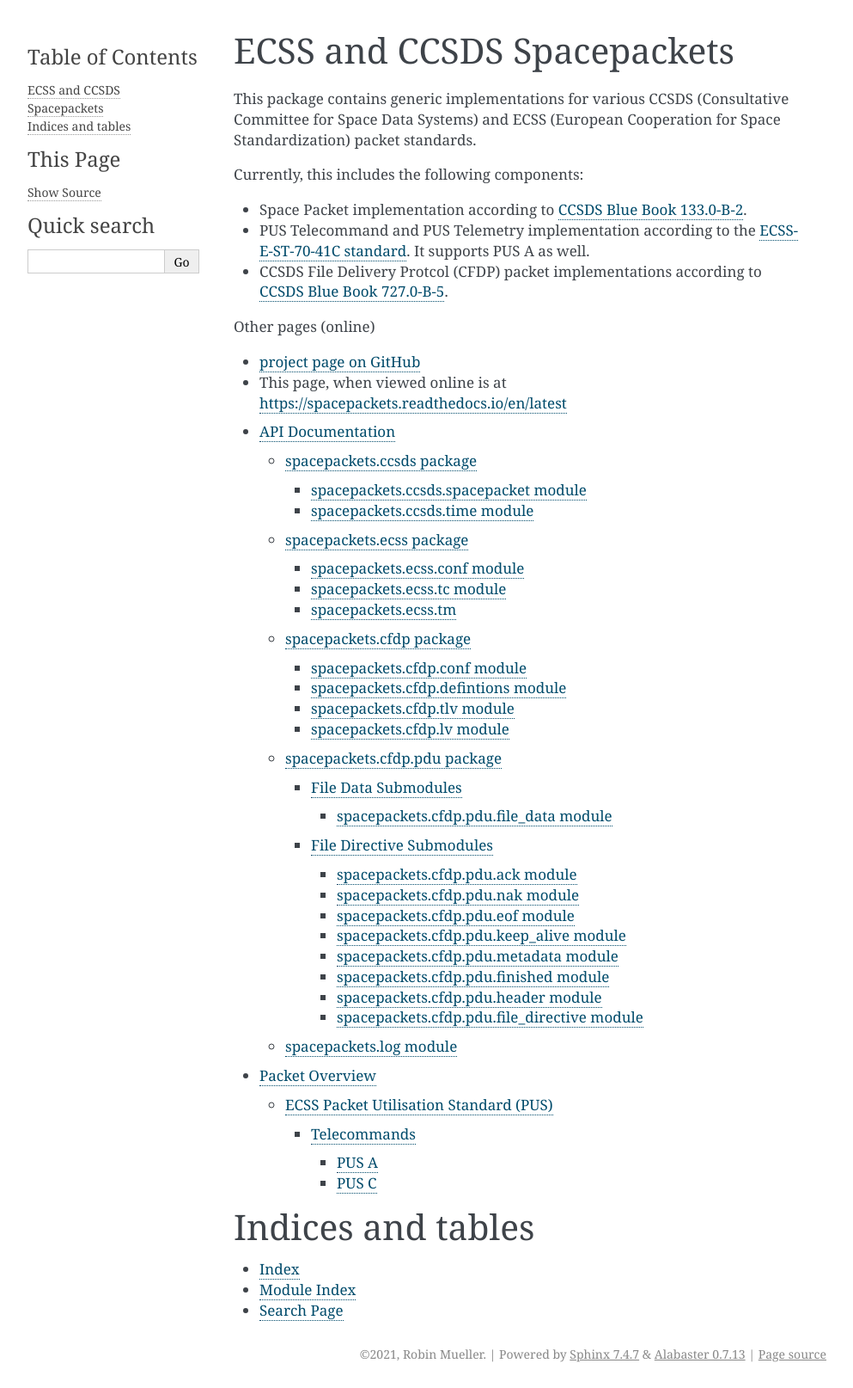
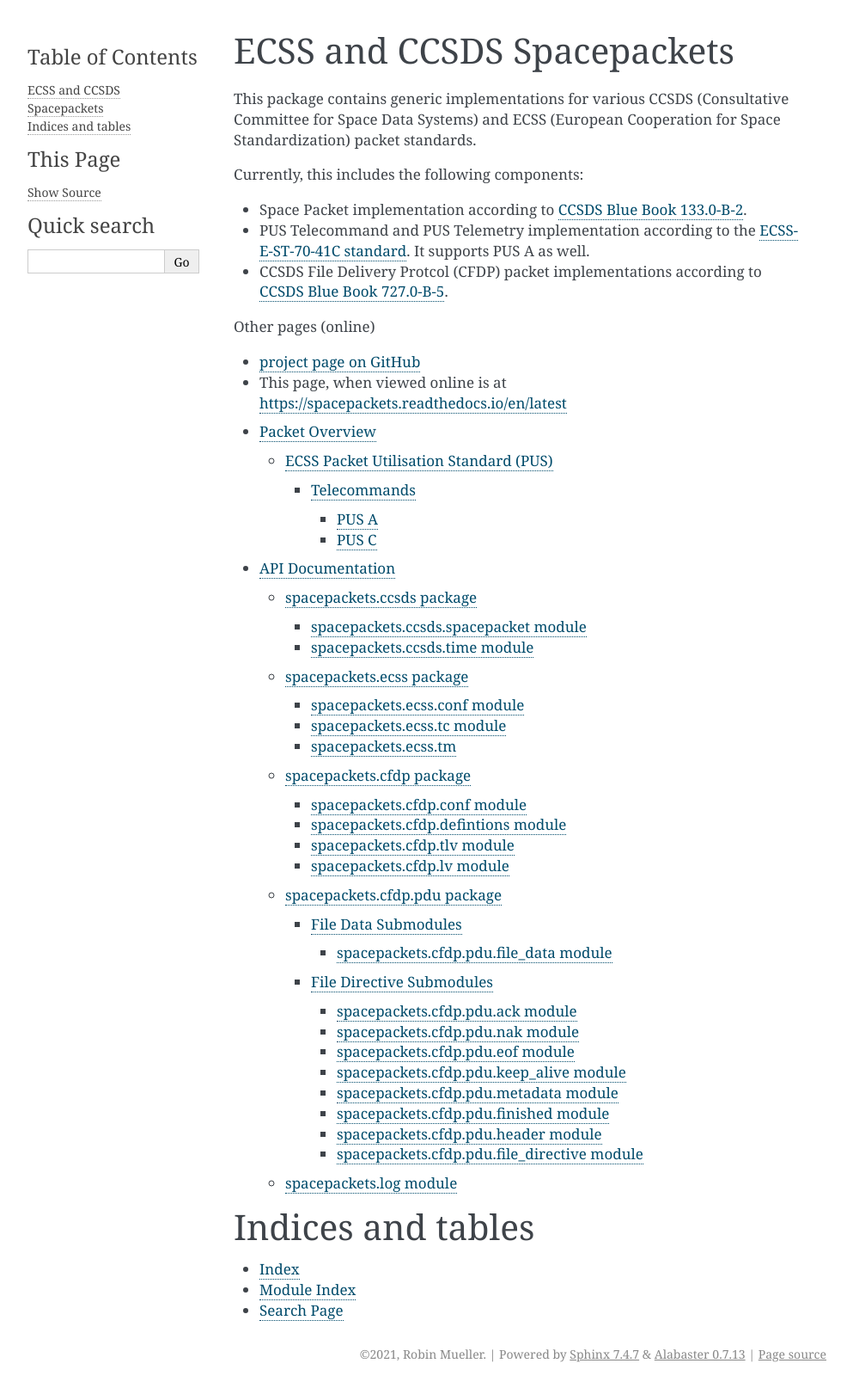
Before and after one commit to us-irs/spacepackets-py, a Sphinx documentation site: the page built from docs/index.rst, in a window 1280 px wide. Shown: the whole page at 86% size, without its empty margins (148-1141 px from the left). Built offline with Sphinx 7.4.7, drawn with Linux system fonts in a browser that asks for light colours.

```diff
--- a/docs/index.rst
+++ b/docs/index.rst
@@ -35,8 +35,9 @@ Other pages (online)
 .. toctree::
    :maxdepth: 4
 
+   packets
    api
-   packets
+
 
 
 Indices and tables
```
